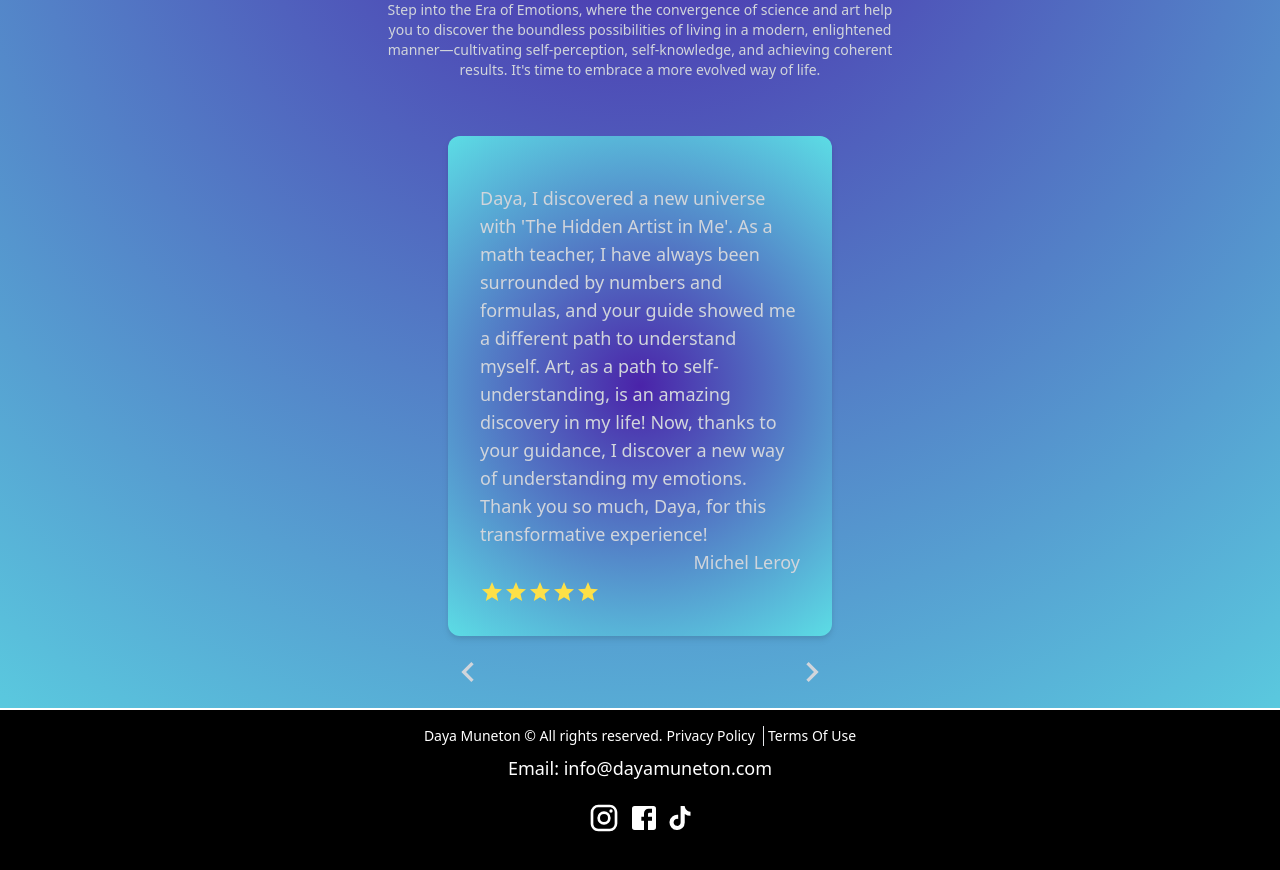
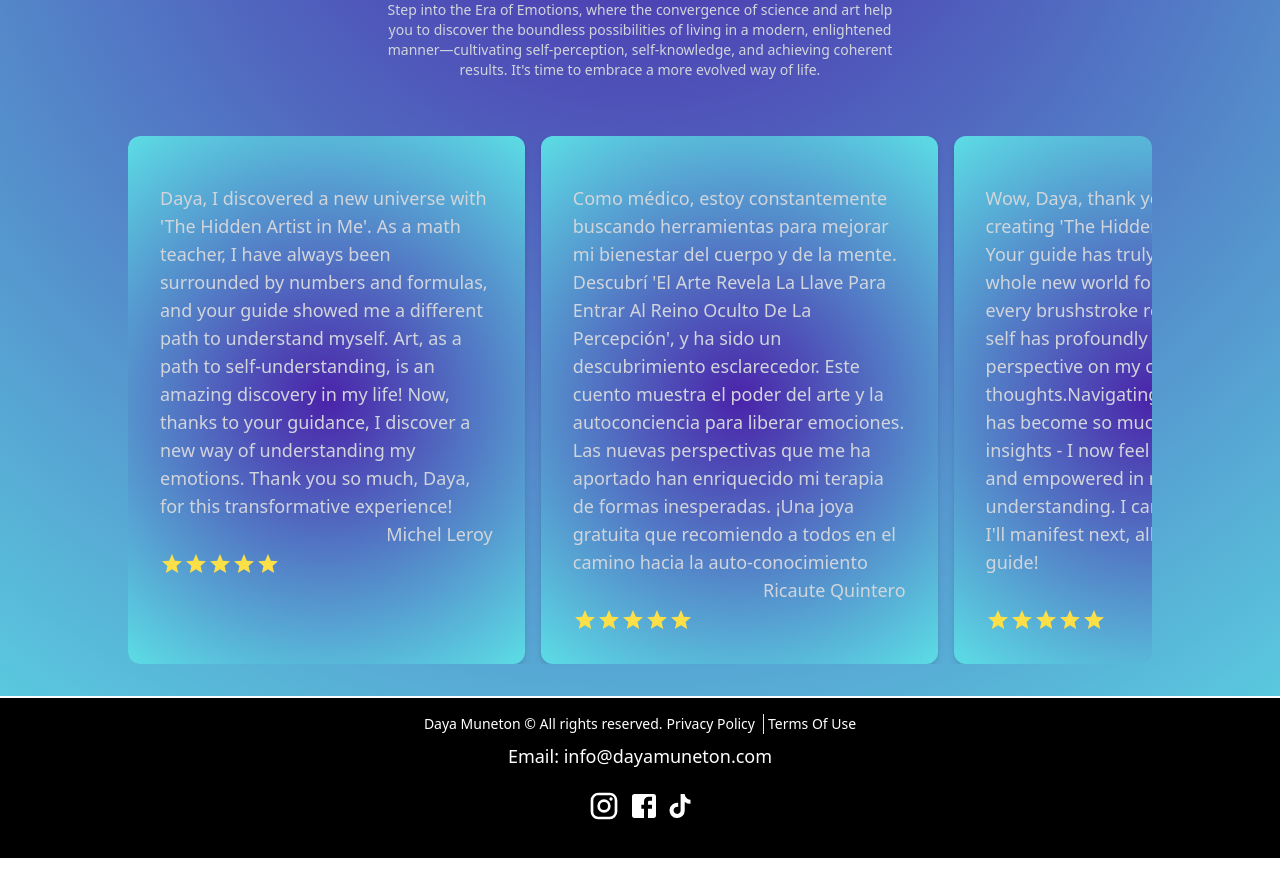
Before and after one commit to dayamuneton/dayamuneton, a Next.js app: page /ageofemotions in a window 1280 px wide. Shown: the part 1300-2170 px from the top of the page. Built offline with nearby package versions, Linux system fonts and the light colour scheme; no server answers.

Commit message:
modify testimonies display for slide-in navigation

```diff
--- a/components/testimonies.tsx
+++ b/components/testimonies.tsx
@@ -1,7 +1,5 @@
-import React, { useState, useEffect } from "react";
+import React from "react";
 import StarIcon from "@mui/icons-material/Star";
-import ChevronLeftIcon from "@mui/icons-material/ChevronLeft";
-import ChevronRightIcon from "@mui/icons-material/ChevronRight";
 
 const testimonies = [
    {
@@ -27,54 +25,19 @@ const testimonies = [
 ];
 
 function Testimonies() {
-   const [currentTestimonyIndex, setCurrentTestimonyIndex] = useState(0);
-   const [previousTestimonyIndex, setPreviousTestimonyIndex] = useState(0);
-
-   const goToPreviousTestimony = () => {
-      setPreviousTestimonyIndex(currentTestimonyIndex);
-      setCurrentTestimonyIndex((prevIndex) =>
-         prevIndex > 0 ? prevIndex - 1 : testimonies.length - 1
-      );
-   };
-
-   const goToNextTestimony = () => {
-      setPreviousTestimonyIndex(currentTestimonyIndex);
-      setCurrentTestimonyIndex((prevIndex) =>
-         prevIndex < testimonies.length - 1 ? prevIndex + 1 : 0
-      );
-   };
-
-   let transitionDirection =
-      currentTestimonyIndex > previousTestimonyIndex ? "forward" : "backward";
-
-   transitionDirection =
-      currentTestimonyIndex === 0 &&
-      previousTestimonyIndex === testimonies.length - 1
-         ? "forward"
-         : transitionDirection;
-
-   transitionDirection =
-      currentTestimonyIndex === testimonies.length - 1 &&
-      previousTestimonyIndex === 0
-         ? "backward"
-         : transitionDirection;
-
    return (
-      <div className="flex w-[90vw] max-w-xl gap-4 overflow-hidden justify-center items-center flex-col">
+      <div className="grid md:w-[90vw] md:max-w-2xl md:auto-cols-[60%] lg:auto-cols-[40%] auto-cols-[95%] grid-flow-col max-w-[90vw] lg:w-[90vw] lg:max-w-5xl gap-4  overflow-x-auto  overscroll-x-contain snap-mandatory snap-x hide-scrollbar px-4 rounded-xl mb-8">
+         {testimonies.map((testimony) => (
             <div
-            key={currentTestimonyIndex}
+               key={testimony.message}
                style={{
                   backgroundImage:
                      "radial-gradient(circle at center, #4a23a9, #5cdde5)",
                }}
-            className={`flex flex-col min-w-[23vw] max-w-sm rounded-xl px-8 pt-12 pb-8 transition-all duration-500 drop-shadow-md ${
-               transitionDirection === "forward"
-                  ? "animate-slide-in-right"
-                  : "animate-slide-in-left"
-            }`}
+               className={`flex flex-col  w-full  rounded-xl px-8 pt-12 pb-8 transition-all duration-500 drop-shadow-md snap-start mx-auto `}
             >
-            <p>{testimonies[currentTestimonyIndex].message}</p>
-            <p className="ml-auto">{testimonies[currentTestimonyIndex].name}</p>
+               <p>{testimony.message}</p>
+               <p className="ml-auto">{testimony.name}</p>
                <span className="text-yellow-300">
                   <StarIcon />
                   <StarIcon />
@@ -83,14 +46,7 @@ function Testimonies() {
                   <StarIcon />
                </span>
             </div>
-         <div className="flex justify-between w-full max-w-sm mb-4">
-            <button onClick={goToPreviousTestimony}>
-               <ChevronLeftIcon style={{ fontSize: "2.5rem" }} />
-            </button>
-            <button onClick={goToNextTestimony}>
-               <ChevronRightIcon style={{ fontSize: "2.5rem" }} />
-            </button>
-         </div>
+         ))}
       </div>
    );
 }
--- a/styles/globals.css
+++ b/styles/globals.css
@@ -13,6 +13,16 @@
 .custom-scrollbar::-webkit-scrollbar-thumb {
    border-radius: 0.5rem;
    background: gray;
+}
+
+.hide-scrollbar {
+   /* Chrome, Edge y Safari */
+   scrollbar-width: none; /* Firefox */
+   -ms-overflow-style: none; /* Internet Explorer 10+ */
+}
+
+.hide-scrollbar::-webkit-scrollbar {
+   display: none; /* Chrome, Edge y Safari */
 }
 
 .authInputBox {
```
Lines whose indentation alone changed are shown as unchanged.
